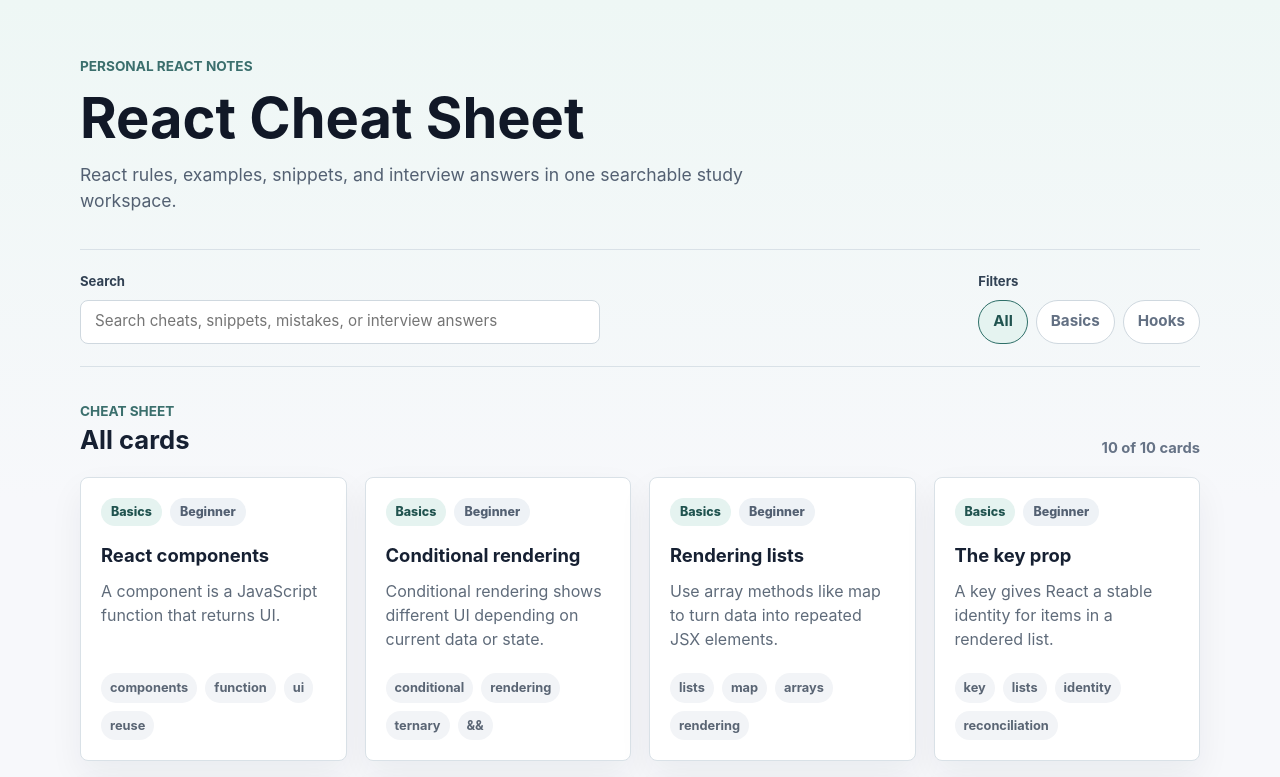
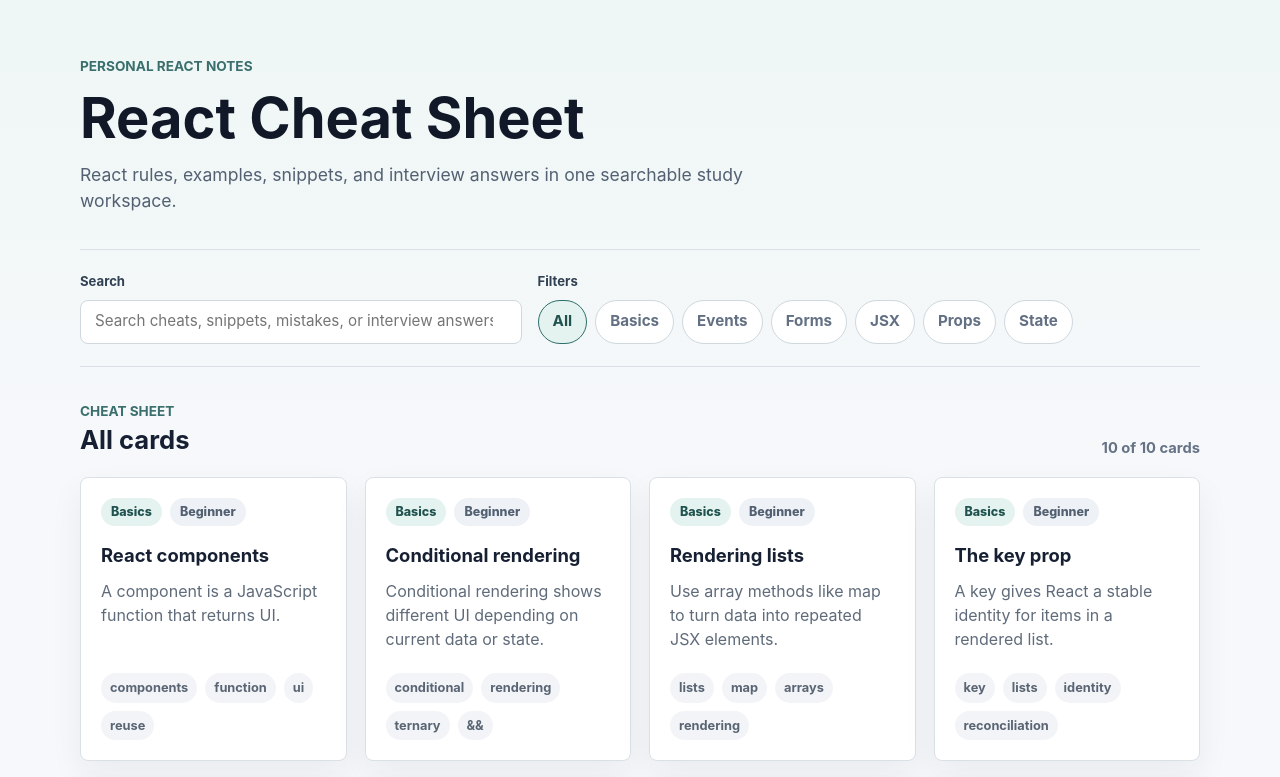
Before and after one commit to davidpavlovic-dev/react-cheatsheet, a React (Vite) app: page /#/ in a window 1280 px wide. Shown: the top 777 px of the page. Built offline with nearby package versions, Linux system fonts and the light colour scheme.

Commit message:
feat(category-filter): filter cheat sheet items by category

```diff
--- /dev/null
+++ b/src/components/CategoryFilter/CategoryFilter.jsx
@@ -0,0 +1,24 @@
+export default function CategoryFilter({
+  categories,
+  selectedCategory,
+  onCategoryChange,
+}) {
+  return (
+    <div className="filter-control">
+      <span className="placeholder-label">Filters</span>
+      <div className="category-filter" role="group" aria-label="Filter by category">
+        {categories.map((category) => (
+          <button
+            className="category-filter-button"
+            type="button"
+            key={category}
+            aria-pressed={selectedCategory === category}
+            onClick={() => onCategoryChange(category)}
+          >
+            {category}
+          </button>
+        ))}
+      </div>
+    </div>
+  );
+}
--- a/src/index.css
+++ b/src/index.css
@@ -77,7 +77,8 @@
 .home-link:focus-visible,
 .back-link:focus-visible,
 .cheat-card-link:focus-visible,
-.copy-button:focus-visible {
+.copy-button:focus-visible,
+.category-filter-button:focus-visible {
   outline: 3px solid #f2bd4a;
   outline-offset: 4px;
 }
@@ -95,7 +96,7 @@
 
 .toolbar {
   display: grid;
-  grid-template-columns: minmax(0, 1fr) auto;
+  grid-template-columns: minmax(260px, 0.8fr) minmax(300px, 1.2fr);
   gap: 16px;
   align-items: end;
   padding: 22px 0;
@@ -103,7 +104,7 @@
   border-bottom: 1px solid #d9e1e7;
 }
 
-.placeholder-control,
+.filter-control,
 .search-control {
   display: grid;
   gap: 8px;
@@ -116,7 +117,7 @@
 }
 
 .search-input,
-.filter-row span {
+.category-filter-button {
   display: inline-flex;
   min-height: 44px;
   align-items: center;
@@ -137,22 +138,27 @@
   outline: 3px solid rgb(46 111 104 / 0.18);
 }
 
-.filter-row {
+.category-filter {
   display: flex;
   flex-wrap: wrap;
   gap: 8px;
 }
 
-.filter-row span {
+.category-filter-button {
   border-radius: 999px;
+  cursor: pointer;
   padding: 0 14px;
   font-weight: 700;
 }
 
-.filter-row span:first-child {
+.category-filter-button[aria-pressed="true"] {
   border-color: #2e6f68;
   background: #e5f3f0;
   color: #20534f;
+}
+
+.category-filter-button:hover {
+  border-color: #8fbab4;
 }
 
 .content-section {
--- a/src/pages/HomePage.jsx
+++ b/src/pages/HomePage.jsx
@@ -1,25 +1,46 @@
+import { useMemo, useState } from "react";
+
 import AppLayout from "../components/AppLayout/AppLayout.jsx";
+import CategoryFilter from "../components/CategoryFilter/CategoryFilter.jsx";
 import CheatGrid from "../components/CheatGrid/CheatGrid.jsx";
 import EmptyState from "../components/EmptyState/EmptyState.jsx";
 import SearchBar from "../components/SearchBar/SearchBar.jsx";
 import { useCheatSearch } from "../hooks/useCheatSearch.js";
 
+const ALL_CATEGORIES = "All";
+
 export default function HomePage({ cheats }) {
-  const { query, results, resultCount, setQuery } = useCheatSearch(cheats);
+  const [selectedCategory, setSelectedCategory] = useState(ALL_CATEGORIES);
+
+  const categories = useMemo(
+    () => [
+      ALL_CATEGORIES,
+      ...Array.from(new Set(cheats.map((cheat) => cheat.category))).sort(),
+    ],
+    [cheats],
+  );
+
+  const categoryResults = useMemo(() => {
+    if (selectedCategory === ALL_CATEGORIES) {
+      return cheats;
+    }
+
+    return cheats.filter((cheat) => cheat.category === selectedCategory);
+  }, [cheats, selectedCategory]);
+
+  const { query, results, resultCount, setQuery } =
+    useCheatSearch(categoryResults);
 
   return (
     <AppLayout>
       <section className="toolbar" aria-label="Cheat sheet controls">
         <SearchBar query={query} onQueryChange={setQuery} />
 
-        <div className="placeholder-control">
-          <span className="placeholder-label">Filters</span>
-          <div className="filter-row" aria-hidden="true">
-            <span>All</span>
-            <span>Basics</span>
-            <span>Hooks</span>
-          </div>
-        </div>
+        <CategoryFilter
+          categories={categories}
+          selectedCategory={selectedCategory}
+          onCategoryChange={setSelectedCategory}
+        />
       </section>
 
       <section className="content-section" aria-labelledby="cheat-grid-title">
```
